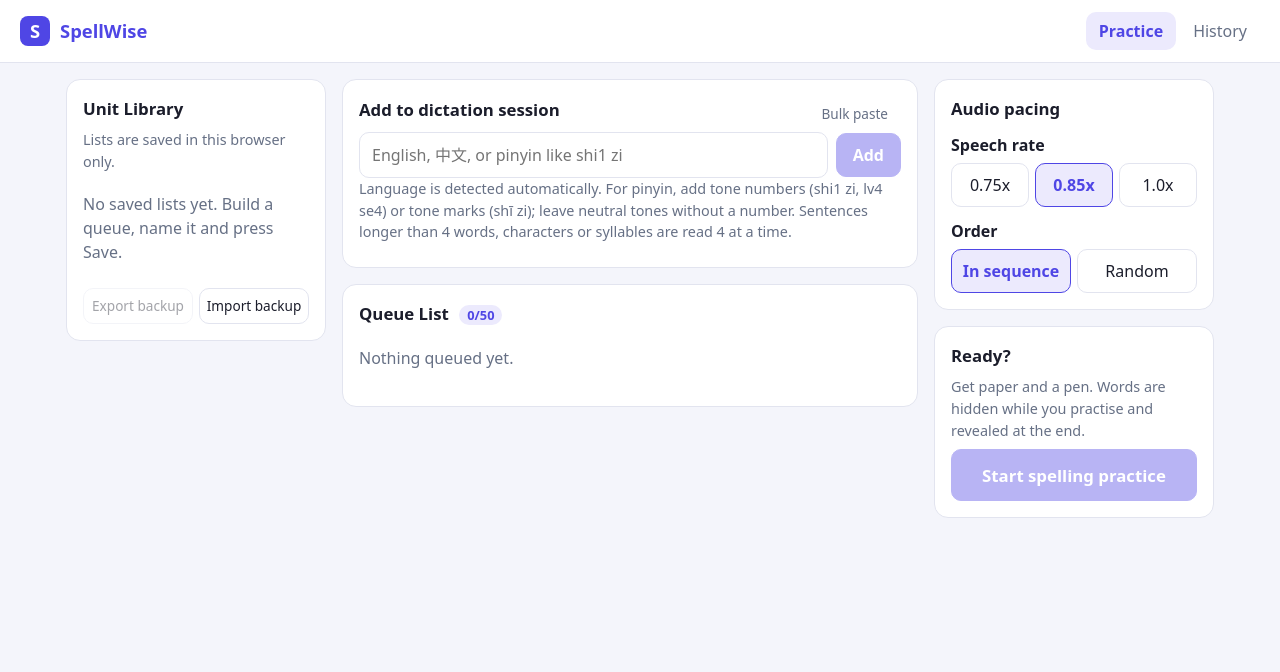
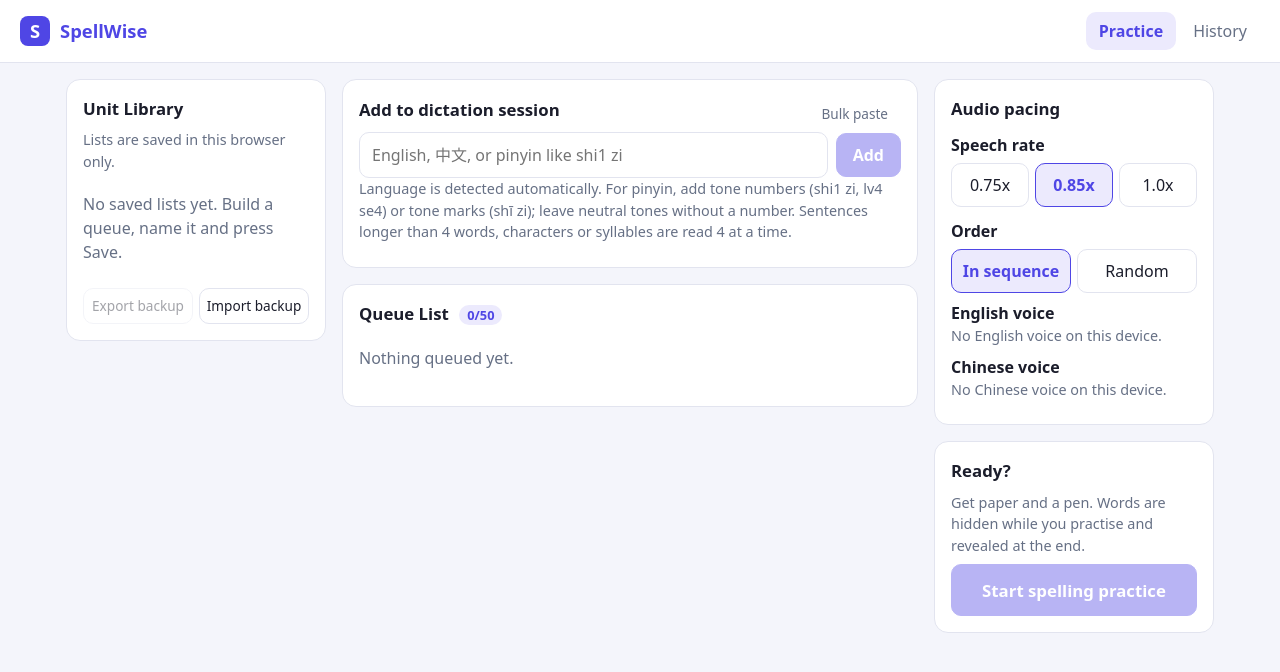
Before and after one commit to Hzhzlee/spelling-tutor, a React (Vite) app: page / in a window 1280 px wide. Shown: the top 672 px of the page. Built offline with nearby package versions, Linux system fonts and the light colour scheme.

Commit message:
Add files via upload

```diff
--- a/src/App.jsx
+++ b/src/App.jsx
@@ -1,13 +1,13 @@
 import { useEffect, useState } from "react";
 import { MAX_ITEMS, describe, shuffle, uid } from "./text.js";
-import { pickVoice, speechSupported, stopSpeaking, useVoices } from "./speech.js";
+import { pickVoice, setPreferredVoices, speechSupported, stopSpeaking, useVoices } from "./speech.js";
 import { requestPersistence, useStored } from "./storage.js";
 import Setup from "./Setup.jsx";
 import Practice from "./Practice.jsx";
 import Results from "./Results.jsx";
 import History from "./History.jsx";
 
-const DEFAULT_SETTINGS = { rate: 0.85, order: "sequence" };
+const DEFAULT_SETTINGS = { rate: 0.85, order: "sequence", voices: { en: "", "zh-CN": "" } };
 const MAX_LOGS = 500;
 
 // One history entry per session; rebuilt whenever self-check marks change.
@@ -42,6 +42,9 @@ export default function App() {
   const [phase, setPhase] = useState("setup"); // setup | practice | results | history
   const [session, setSession] = useState(null);
   const [error, setError] = useState("");
+
+  // Apply the chosen voices before anything speaks.
+  setPreferredVoices(settings.voices);
 
   useEffect(() => {
     requestPersistence();
@@ -129,6 +132,7 @@ export default function App() {
             setListName={setListName}
             settings={settings}
             setSettings={setSettings}
+            voices={voices}
             error={error}
             clearError={() => setError("")}
             onStart={() => start(queue.map((q) => q.text), listName)}
--- a/src/Setup.jsx
+++ b/src/Setup.jsx
@@ -2,6 +2,7 @@ import { useRef, useState } from "react";
 import { MAX_ITEMS, describe, parseItems, uid } from "./text.js";
 import { looksLikePinyin } from "./pinyin.js";
 import { parseBackup, parseHistoryBackup } from "./storage.js";
+import { pickVoice, speak, voicesFor } from "./speech.js";
 
 const RATES = [0.75, 0.85, 1];
 
@@ -27,6 +28,7 @@ export default function Setup({
   setListName,
   settings,
   setSettings,
+  voices,
   error,
   clearError,
   onStart,
@@ -366,6 +368,23 @@ export default function Setup({
               Random
             </button>
           </div>
+
+          <VoicePicker
+            label="English voice"
+            lang="en"
+            sample="Accomplish. This is how your spelling words will sound."
+            voices={voices}
+            settings={settings}
+            setSettings={setSettings}
+          />
+          <VoicePicker
+            label="Chinese voice"
+            lang="zh-CN"
+            sample="图书馆。这是听写的声音。"
+            voices={voices}
+            settings={settings}
+            setSettings={setSettings}
+          />
         </div>
 
         <div className="card start-card">
@@ -386,3 +405,40 @@ export default function Setup({
     </div>
   );
 }
+
+function VoicePicker({ label, lang, sample, voices, settings, setSettings }) {
+  const list = voicesFor(voices, lang);
+  const chosen = (settings.voices && settings.voices[lang]) || "";
+  const active = pickVoice(voices, lang);
+  const id = `voice-${lang}`;
+
+  const choose = (value) =>
+    setSettings({ ...settings, voices: { ...(settings.voices || {}), [lang]: value } });
+
+  return (
+    <div className="voice">
+      <label className="label" htmlFor={id}>
+        {label}
+      </label>
+      {list.length === 0 ? (
+        <p className="muted">No {lang === "en" ? "English" : "Chinese"} voice on this device.</p>
+      ) : (
+        <>
+          <div className="voice-row">
+            <select id={id} value={chosen} onChange={(e) => choose(e.target.value)}>
+              <option value="">Best available{active && !chosen ? ` (${active.name})` : ""}</option>
+              {list.map((v) => (
+                <option key={v.voiceURI || v.name} value={v.voiceURI || v.name}>
+                  {v.name} ({v.lang})
+                </option>
+              ))}
+            </select>
+            <button className="small" onClick={() => speak(sample, lang, voices, settings.rate)}>
+              Test
+            </button>
+          </div>
+        </>
+      )}
+    </div>
+  );
+}
--- a/src/speech.js
+++ b/src/speech.js
@@ -22,22 +22,65 @@ export function useVoices() {
 
 const norm = (l) => (l || "").toLowerCase().replace("_", "-");
 
+const isLang = (v, lang) => {
+  const l = norm(v.lang);
+  if (lang === "zh-CN") return (l.startsWith("zh") || l.startsWith("cmn")) && !/hk|tw|yue|hant|mo/.test(l);
+  return l.startsWith("en");
+};
+
+// Novelty and low-quality engines that sound robotic.
+const BAD = /espeak|compact|eloquence|novelty|whisper|bad news|good news|bells|boing|bubbles|cellos|zarvox|trinoids|albert|bahh|jester|organ|superstar|wobble|deranged|hysterical/i;
+// Older Apple character voices: usable but not ideal for dictation.
+const MEH = /\b(fred|junior|ralph|kathy|grandma|grandpa|rocko|shelley|flo|reed|sandy|eddy)\b/i;
+// Voices that are known to sound natural.
+const GOOD = /\b(samantha|ava|allison|susan|zoe|evan|nathan|joelle|noelle|karen|daniel|serena|moira|tessa|kate|oliver|aria|jenny|guy|libby|sonia|ryan|tingting|ting-ting|meijia|lilian|xiaoxiao|xiaoyi|yunxi|yunyang|huihui|yaoyao|kangkang)\b/i;
+
+// Higher score = more natural sounding.
+export function scoreVoice(v, lang) {
+  const name = `${v.name || ""} ${v.voiceURI || ""}`;
+  let s = 0;
+  if (BAD.test(name)) s -= 100;
+  if (MEH.test(name)) s -= 20;
+  if (/natural|neural/i.test(name)) s += 60; // Edge "Online (Natural)" voices
+  if (/premium/i.test(name)) s += 50; // Apple downloadable premium voices
+  if (/enhanced/i.test(name)) s += 40;
+  if (/google/i.test(name)) s += 30; // Chrome cloud voices
+  if (/online/i.test(name)) s += 20;
+  if (GOOD.test(name)) s += 15;
+  if (v.localService === false) s += 10;
+  const l = norm(v.lang);
+  if (lang === "zh-CN") {
+    if (l === "zh-cn" || l === "cmn-cn" || l.startsWith("zh-hans")) s += 5;
+  } else if (l === "en-us") s += 5;
+  else if (l === "en-gb") s += 4;
+  else if (l === "en-sg" || l === "en-au") s += 3;
+  return s;
+}
+
+// Voices for a language, best first.
+export function voicesFor(voices, lang) {
+  return voices
+    .filter((v) => isLang(v, lang))
+    .map((v) => ({ v, s: scoreVoice(v, lang) }))
+    .sort((a, b) => b.s - a.s)
+    .map((x) => x.v);
+}
+
+// User's chosen voice per language (voiceURI); "" means automatic.
+const preferred = { en: "", "zh-CN": "" };
+export function setPreferredVoices(map) {
+  preferred.en = (map && map.en) || "";
+  preferred["zh-CN"] = (map && map["zh-CN"]) || "";
+}
+
 export function pickVoice(voices, lang) {
-  if (lang === "zh-CN") {
-    const isZh = (v) => norm(v.lang).startsWith("zh") || norm(v.lang).startsWith("cmn");
-    return (
-      voices.find((v) => ["zh-cn", "zh-hans", "zh-hans-cn", "cmn-cn"].includes(norm(v.lang))) ||
-      voices.find((v) => isZh(v) && !/hk|tw|yue|hant/.test(norm(v.lang))) ||
-      null
-    );
+  const key = lang === "zh-CN" ? "zh-CN" : "en";
+  const list = voicesFor(voices, key);
+  if (preferred[key]) {
+    const chosen = list.find((v) => v.voiceURI === preferred[key] || v.name === preferred[key]);
+    if (chosen) return chosen;
   }
-  const isEn = (v) => norm(v.lang).startsWith("en");
-  return (
-    voices.find((v) => norm(v.lang) === "en-us") ||
-    voices.find((v) => norm(v.lang) === "en-gb") ||
-    voices.find(isEn) ||
-    null
-  );
+  return list[0] || null;
 }
 
 export function speakerLang(lang) {
--- a/src/styles.css
+++ b/src/styles.css
@@ -756,3 +756,32 @@ textarea {
 .log-items li.dim {
   opacity: 0.55;
 }
+
+/* Voice picker */
+.voice-row {
+  display: flex;
+  gap: 6px;
+  align-items: center;
+}
+
+.voice-row select {
+  flex: 1;
+  min-width: 0;
+  min-height: 40px;
+  font: inherit;
+  font-size: 0.9rem;
+  padding: 0 8px;
+  border: 1px solid var(--line);
+  border-radius: 10px;
+  background: #fff;
+  color: var(--fg);
+}
+
+.voice {
+  margin-top: 4px;
+}
+
+.seg + .voice,
+.voice + .voice {
+  margin-top: 8px;
+}
```
